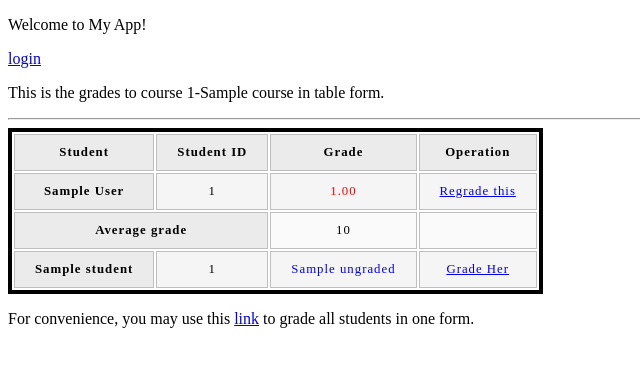
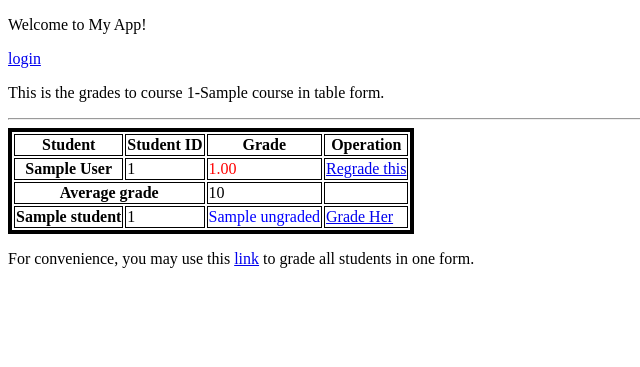
Before and after one commit to Fudanyrd/COMP130010, a Django app: template myapp/templates/gradetb.html in a window 1280 px wide. Shown: the top 367 px of the page, without its empty margins (0-640 px from the left). Run offline with Django 5.2, Linux system fonts and the light colour scheme; tables that the repository leaves empty hold one stand-in row (values such as "Sample post"); the template is opened without the code that fills it: values that come from a table or form of the project are taken from there, most other values are stand-ins (such as "Sample title", 1, 10 or a date in 2020).

Commit message:
Fix table representation bug
- It is strange that .css file is not working

```diff
--- a/myapp/templates/gradetb.html
+++ b/myapp/templates/gradetb.html
@@ -1,48 +1,46 @@
 {% extends "base.html" %}
 {% block header %}
-  <link rel="stylesheet" href="styles.css" />
-  <title></title>
 {% endblock header %}
 
 {% block content %}
   <p> This is the grades to course {{ course }} in table form.</p>
   <hr>
-  <table>
+  <table style="border: 4px solid black">
     <colgroup span="4"></colgroup>
     <thead>
     <tr>
-        <th scope="col">Student</th>
-        <th scope="col">Student ID</th>
-        <th scope="col">Grade</th>
-        <th scope="col">Operation</th>
+        <th style="border: 1px solid black" scope="col">Student</th>
+        <th style="border: 1px solid black" scope="col">Student ID</th>
+        <th style="border: 1px solid black" scope="col">Grade</th>
+        <th style="border: 1px solid black" scope="col">Operation</th>
     </tr>
     </thead>
    <tbody>
     {% for grade in grades %}
     <tr>
-        <th scope="row">{{ grade.sname }}</th>
-        <td>{{ grade.sid }}</td>
+        <th style="border: 1px solid black" scope="row">{{ grade.sname }}</th>
+        <td style="border: 1px solid black" >{{ grade.sid }}</td>
         {% if grade.passed %}
-        <td style="color:green">{{ grade.value }}</td>
+        <td style="color:green;border: 1px solid black">{{ grade.value }}</td>
         {% else %}
-        <td style="color:red">{{ grade.value }}</td>
+        <td style="color:red;border: 1px solid black">{{ grade.value }}</td>
         {% endif %}
-        <td><a href="{% url 'myapp:regrade' grade.id %}">Regrade this</a></td>
+        <td style="border: 1px solid black" ><a href="{% url 'myapp:regrade' grade.id %}">Regrade this</a></td>
     </tr>
     {% endfor %}
     {% if grades %}
     <tr>
-        <th colspan="2" scope="row">Average grade</th>
-        <td>{{ average }} </td>
-        <td></td>
+        <th colspan="2" scope="row"style="border: 1px solid black" >Average grade</th>
+        <td style="border: 1px solid black" >{{ average }} </td>
+        <td style="border: 1px solid black" ></td>
     </tr>
     {% endif %}
     {% for student in ungraded %}
     <tr>
-        <th scope="row">{{ student.name }}</th>
-        <td>{{ student.id }}</td>
-        <td style="color:blue">{{ ungraded }}</td>
-        <td>
+        <th style="border: 1px solid black"  scope="row">{{ student.name }}</th>
+        <td style="border: 1px solid black" >{{ student.id }}</td>
+        <td style="color:blue;border: 1px solid black">{{ ungraded }}</td>
+        <td style="border: 1px solid black">
           {% if student.gender == 'M' %}
             <a href="{% url 'myapp:givegrade' course.id student.id %}">Grade Him</a>
           {% else %}
```
